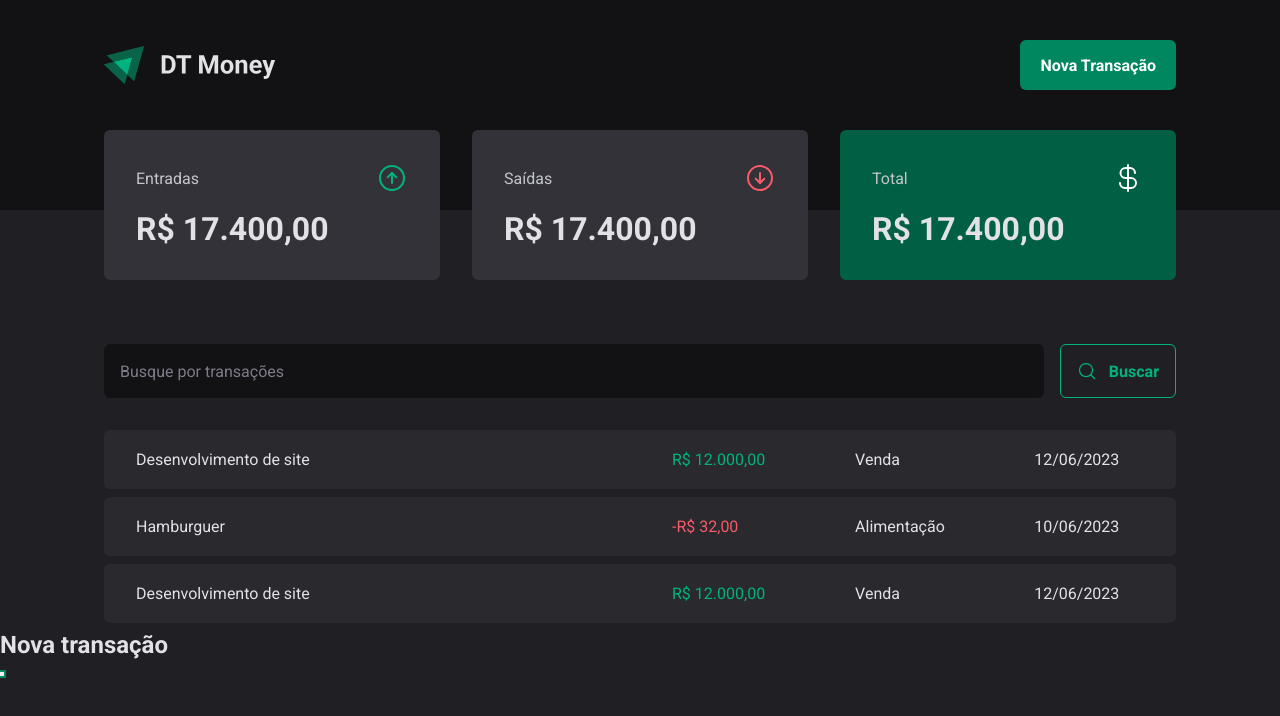
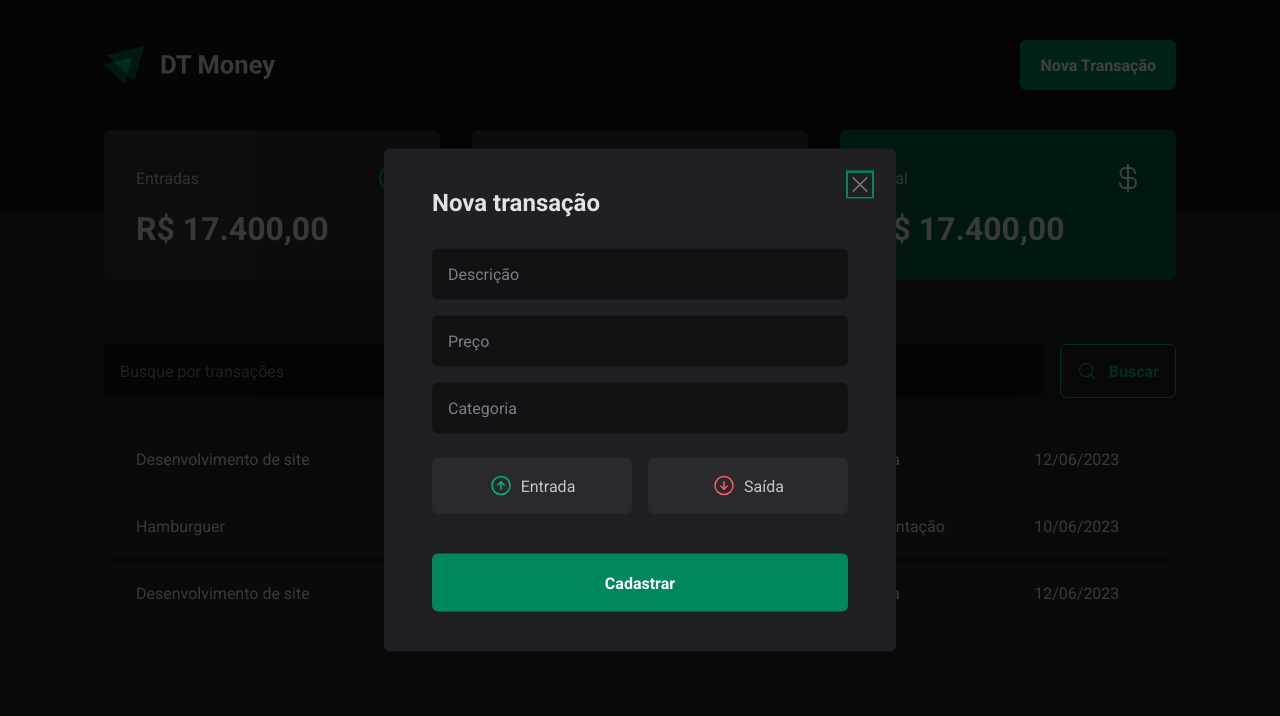
Before and after one commit to MarcioPezzi92/jubi-money, a React (Vite) app: page / in a window 1280 px wide. Both pictures are taken after a click on the button "Nova Transação". Shown: the top 716 px of the page. Built offline with nearby package versions, Linux system fonts and the light colour scheme.

Commit message:
feat: styled transaction modal

```diff
--- a/package.json
+++ b/package.json
@@ -11,6 +11,7 @@
   },
   "dependencies": {
     "@radix-ui/react-dialog": "^1.0.4",
+    "@radix-ui/react-radio-group": "^1.1.3",
     "@types/styled-components": "^5.1.26",
     "phosphor-react": "^1.4.1",
     "react": "^18.2.0",
--- a/src/components/Header/index.tsx
+++ b/src/components/Header/index.tsx
@@ -1,6 +1,7 @@
 import { HeaderContainer, HeaderContent, NewTransactionButton } from './styles'
 import LogoImage from '../../assets/logo.svg'
 import * as Dialog from '@radix-ui/react-dialog'
+import { NewTransactionModal } from '../NewTransactionModal'
 
 export function Header() {
   return (
@@ -14,15 +15,7 @@
               <NewTransactionButton>Nova Transação</NewTransactionButton>
             </Dialog.Trigger>
 
-            <Dialog.Portal>
-              <Dialog.Overlay />
-
-              <Dialog.Content>
-                <Dialog.Title>Nova transação</Dialog.Title>
-
-                <Dialog.Close />
-              </Dialog.Content>
-            </Dialog.Portal>
+            <NewTransactionModal />
           </Dialog.Root>
         </HeaderContent>
       </HeaderContainer>
--- /dev/null
+++ b/src/components/NewTransactionModal/index.tsx
@@ -0,0 +1,44 @@
+import * as Dialog from '@radix-ui/react-dialog'
+import {
+  CloseButton,
+  Content,
+  Overlay,
+  TransactionType,
+  TransactionTypeButton,
+} from './styles'
+import { ArrowCircleDown, ArrowCircleUp, X } from 'phosphor-react'
+
+export function NewTransactionModal() {
+  return (
+    <Dialog.Portal>
+      <Overlay />
+
+      <Content>
+        <Dialog.Title>Nova transação</Dialog.Title>
+        <CloseButton>
+          <X size={24} />
+        </CloseButton>
+
+        <form action="">
+          <input type="text" placeholder="Descrição" required />
+          <input type="number" placeholder="Preço" required />
+          <input type="text" placeholder="Categoria" required />
+
+          <TransactionType>
+            <TransactionTypeButton variant="income" value="income">
+              <ArrowCircleUp size={24} />
+              Entrada
+            </TransactionTypeButton>
+
+            <TransactionTypeButton variant="outcome" value="outcome">
+              <ArrowCircleDown size={24} />
+              Saída
+            </TransactionTypeButton>
+          </TransactionType>
+
+          <button type="submit">Cadastrar</button>
+        </form>
+      </Content>
+    </Dialog.Portal>
+  )
+}
--- /dev/null
+++ b/src/components/NewTransactionModal/styles.ts
@@ -0,0 +1,120 @@
+import { styled } from 'styled-components'
+import * as Dialog from '@radix-ui/react-dialog'
+import * as RadioGroup from '@radix-ui/react-radio-group'
+
+export const Overlay = styled(Dialog.Overlay)`
+  position: fixed;
+  width: 100vw;
+  height: 100vh;
+  inset: 0;
+  background: rgba(0, 0, 0, 0.75);
+`
+
+export const Content = styled(Dialog.Content)`
+  min-width: 32rem;
+  border-radius: 6px;
+  padding: 2.5rem 3rem;
+  background: ${(props) => props.theme['gray-800']};
+
+  position: fixed;
+  top: 50%;
+  left: 50%;
+  transform: translate(-50%, -50%);
+
+  form {
+    margin-top: 2rem;
+
+    display: flex;
+    flex-direction: column;
+    gap: 1rem;
+
+    input {
+      border-radius: 6px;
+      border: 0;
+      background: ${(props) => props.theme['gray-900']};
+      color: ${(props) => props.theme['gray-300']};
+      padding: 1rem;
+
+      &::placeholder {
+        color: ${(props) => props.theme['gray-500']};
+      }
+    }
+
+    button[type='submit'] {
+      height: 58px;
+      border: 0;
+      background: ${(props) => props.theme['green-500']};
+      color: ${(props) => props.theme.white};
+      font-weight: bold;
+      padding: 0 1.25rem;
+      border-radius: 6px;
+      margin-top: 1.5rem;
+      cursor: pointer;
+
+      &:hover {
+        background: ${(props) => props.theme['green-700']};
+        transition: background-color 0.2s;
+      }
+    }
+  }
+`
+
+export const CloseButton = styled(Dialog.Close)`
+  position: absolute;
+  background: transparent;
+  border: 0;
+  top: 1.5rem;
+  right: 1.5rem;
+  line-height: 0;
+  cursor: pointer;
+  color: ${(props) => props.theme['gray-500']};
+`
+export const TransactionType = styled(RadioGroup.Root)`
+  display: grid;
+  grid-template-columns: repeat(2, 1fr);
+  gap: 1rem;
+  margin-top: 0.5rem;
+`
+
+interface TransactionTypeButtonProps {
+  variant: 'income' | 'outcome'
+}
+
+export const TransactionTypeButton = styled(
+  RadioGroup.Item,
+)<TransactionTypeButtonProps>`
+  background: ${(props) => props.theme['gray-700']};
+  padding: 1rem;
+  display: flex;
+  align-items: center;
+  justify-content: center;
+  gap: 0.5rem;
+  border-radius: 6px;
+  cursor: pointer;
+  border: 0;
+  color: ${(props) => props.theme['gray-300']};
+
+  svg {
+    color: ${(props) =>
+      props.variant === 'income'
+        ? props.theme['green-300']
+        : props.theme['red-300']};
+  }
+
+  &[data-state='unchecked']:hover {
+    transition: background-color 0.2s;
+    background: ${(props) => props.theme['gray-600']};
+  }
+
+  &[data-state='checked'] {
+    color: ${(props) => props.theme.white};
+    background: ${(props) =>
+      props.variant === 'income'
+        ? props.theme['green-500']
+        : props.theme['red-500']};
+
+    svg {
+      color: ${(props) => props.theme.white};
+    }
+  }
+`
```
Also changed, not shown: 1 other file (tests, documents, lock files or other folders).
